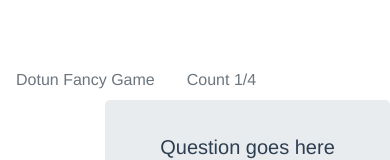
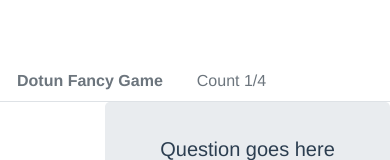
Before and after one commit to AmujoDotun/quiz, a Vue app: page / in a window 390 px wide. Shown: the top 160 px of the page. Built offline with nearby package versions, Linux system fonts and the light colour scheme.

Commit message:
make the page responsive by removing the extra template in the the template

```diff
--- a/src/components/Header.vue
+++ b/src/components/Header.vue
@@ -1,7 +1,7 @@
 <template>
   <div>
-   <b-nav>
-    <b-nav-item disabled>Dotun Fancy Game</b-nav-item>
+   <b-nav tabs>
+    <b-nav-item disabled><b>Dotun Fancy Game</b></b-nav-item>
     <b-nav-item disabled>Count 1/4</b-nav-item>
   </b-nav>
   </div>
```
